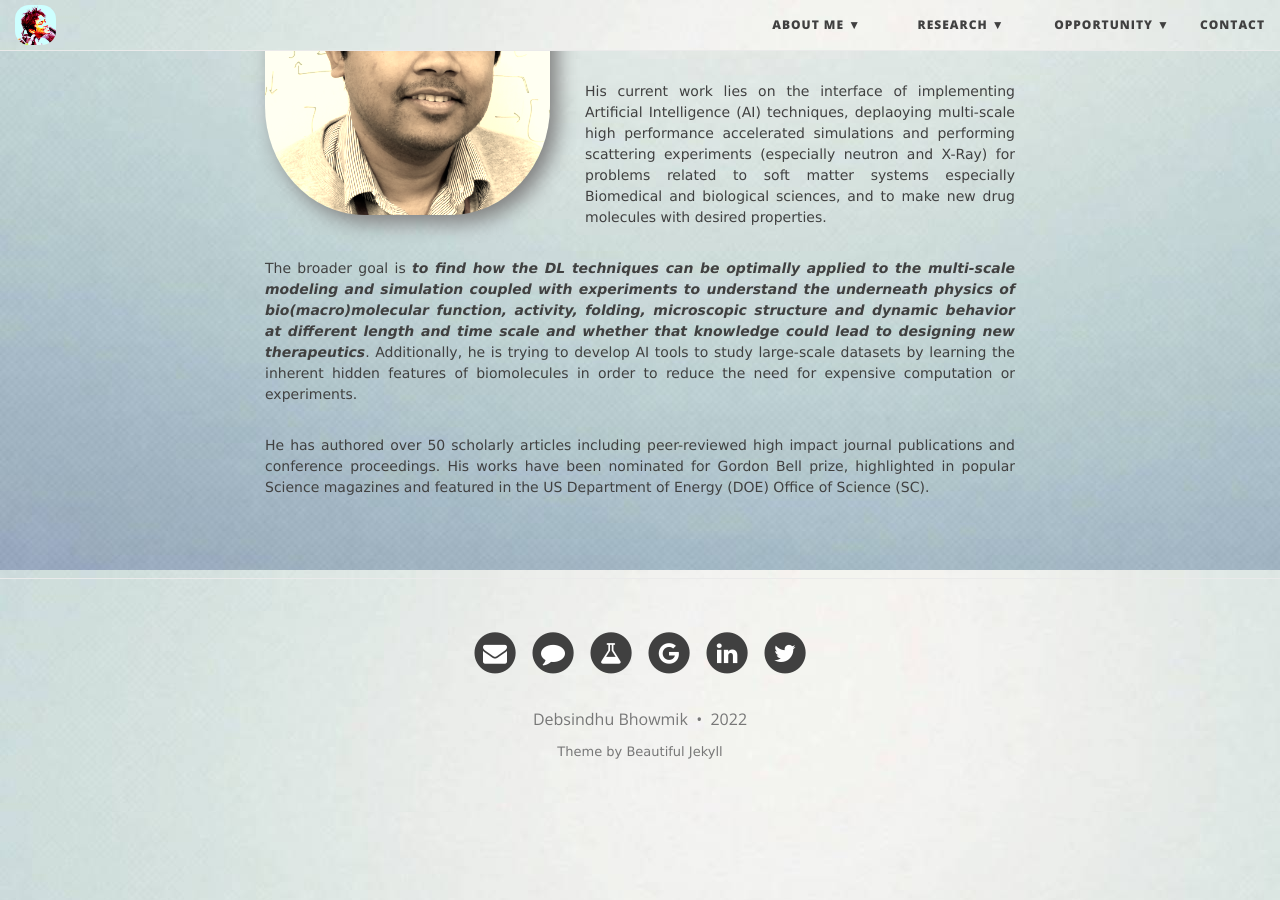
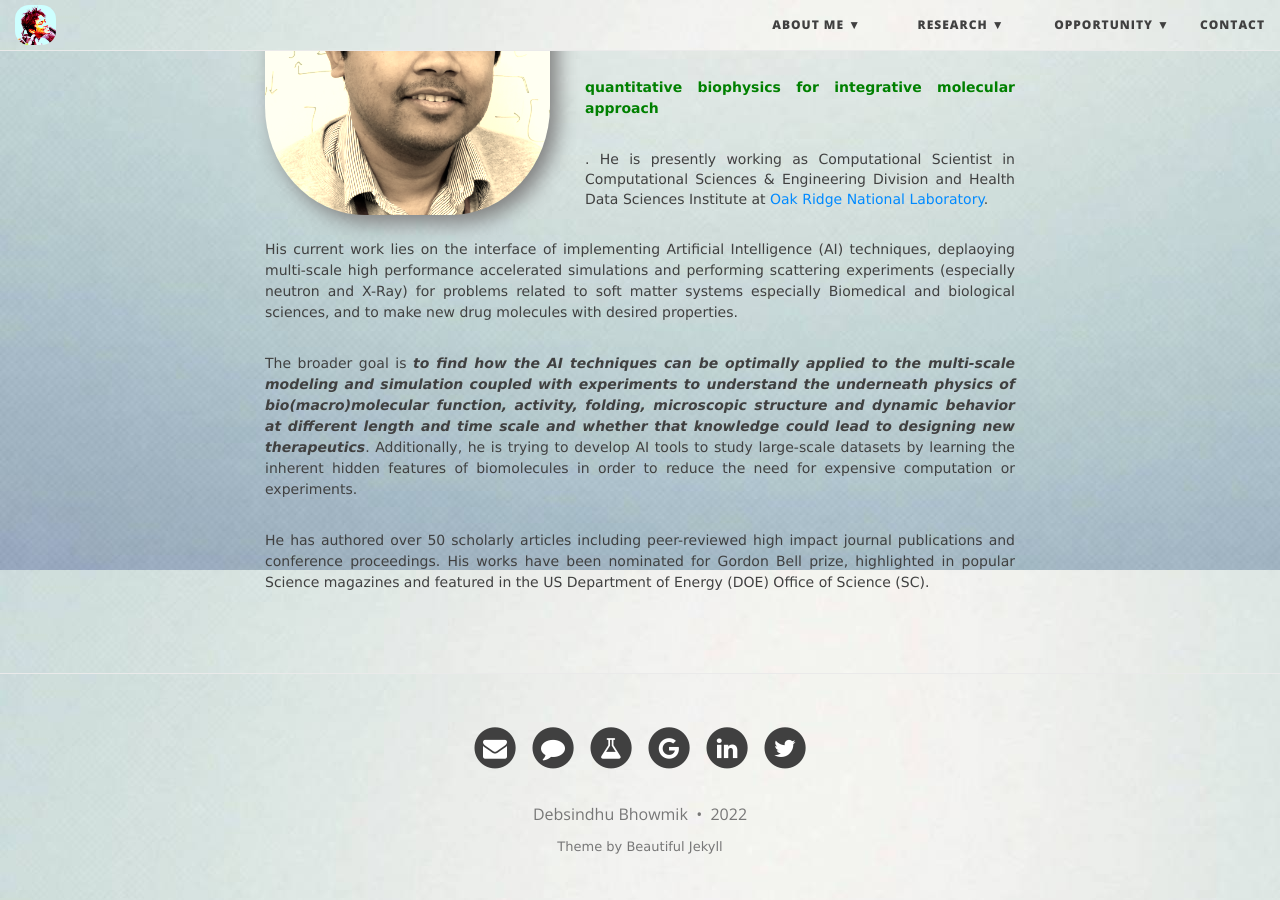
Before and after one commit to debsindhu/debsindhu.github.io, a Jekyll site: the page built from index.html, in a window 1280 px wide and 900 px high, scrolled down 501 px. Built offline with Jekyll 4.4.1, drawn with Linux system fonts in a browser that asks for light colours; nearby versions of some CDN libraries; the list of posts is cut into pages by our own code.

Commit message:
Update index.html

```diff
--- a/index.html
+++ b/index.html
@@ -31,16 +31,17 @@ img {
 <div style="text-align: justify">
 <font size="4.5"><p></font>
 
-Debsindhu Bhowmik is an <b>expert in AI technologies especially focusing on</b> the domain of <b>quantitative biophysics for integrative molecular
-    approach</b>. He is presently working as Computational Scientist in Computational Sciences & Engineering Division and Health Data Sciences
-    Institute at <a href="https://www.ornl.gov/">Oak Ridge National Laboratory</a>.
+Debsindhu Bhowmik is an <b><p style="color:Green;">expert in AI technologies especially focusing on</p></b> the domain of <b><p style="color:Green;">
+    quantitative biophysics for integrative molecular approach</p></b>. He is presently working as Computational Scientist
+    in Computational Sciences & Engineering Division and Health Data Sciences Institute at
+    <a href="https://www.ornl.gov/">Oak Ridge National Laboratory</a>.
 
 <p>His current work lies on the interface of implementing Artificial Intelligence (AI) techniques,
     deplaoying multi-scale high performance accelerated simulations and performing scattering experiments
     (especially neutron and X-Ray) for problems related to soft matter systems especially Biomedical and biological sciences,
     and to make new drug molecules with desired properties.</p>
 
-<p>The broader goal is <i><strong>to find how the DL techniques can be optimally applied to the multi-scale modeling and
+<p>The broader goal is <i><strong>to find how the AI techniques can be optimally applied to the multi-scale modeling and
     simulation coupled with experiments to understand the underneath physics of bio(macro)molecular function, activity,
     folding, microscopic structure and dynamic behavior at different length and time scale and whether that knowledge
     could lead to designing new therapeutics</i></strong>. Additionally, he is trying to develop AI tools to study
```
